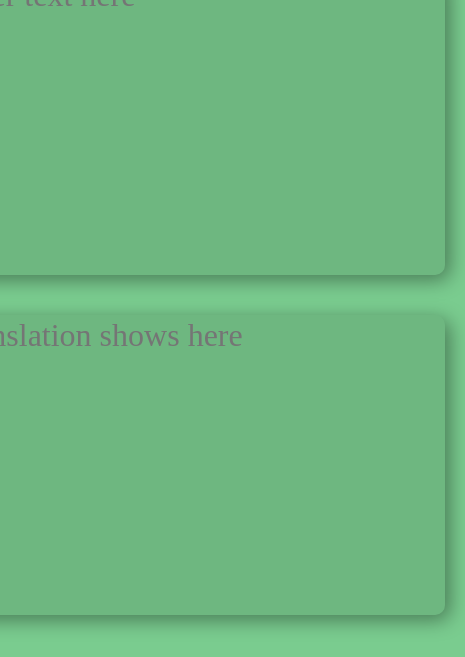
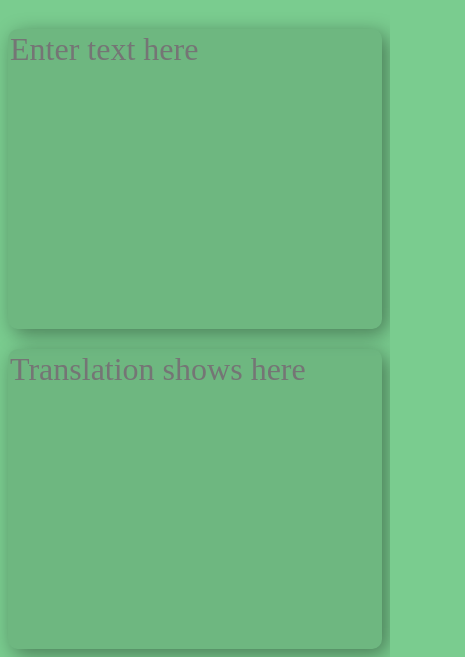
Before and after one commit to leonndp/pig-latin, a plain HTML site: page index.html in a window 390 px wide. Shown: the part 287-944 px from the top of the page, 465 px wide, since content can reach past the window. Drawn offline with Linux system fonts and the light colour scheme; a web font is replaced by a local one.

Commit message:
Tried out responsive design

```diff
--- a/styles.css
+++ b/styles.css
@@ -14,15 +14,36 @@ body {
 	font-size: 4rem;
 }
 
+.textboxes {
+	display:grid;
+	grid-template-columns:  repeat(auto-fit, 1fr);
+	grid-gap: 20px;
+	grid-auto-flow: row;
+}
+
 .textbox {
 	font-family: Mansalva;
 	font-size: 2rem;
-	width:500px;
 	height:300px;
 	resize:none;
-	margin: 20px;
 	border-radius:10px;
 	border:none;
 	background-color:rgba(0,0,0,0.1);
 	box-shadow: 5px 5px 20px rgba(0,0,0,0.4);
 }
+/*
+@media (max-width:710px) {
+	.textboxes {
+		grid-template-columns: 1fr;
+	}
+}
+
+@media (max-width:500px) {
+	.title {
+		font-size:6rem;
+	}
+
+	.textboxes {
+		grid-template-rows: 1fr 1fr;
+	}
+}*/
```
